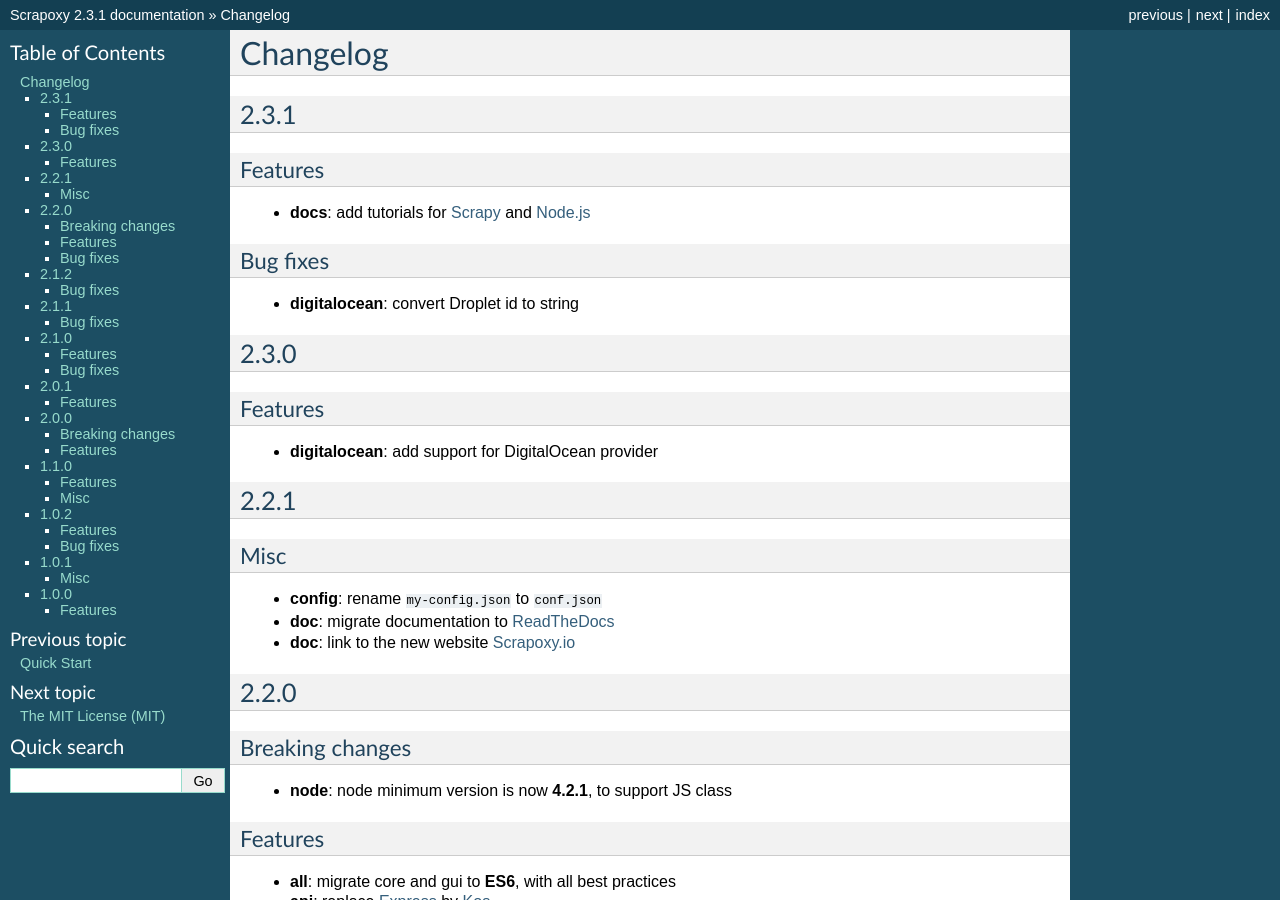
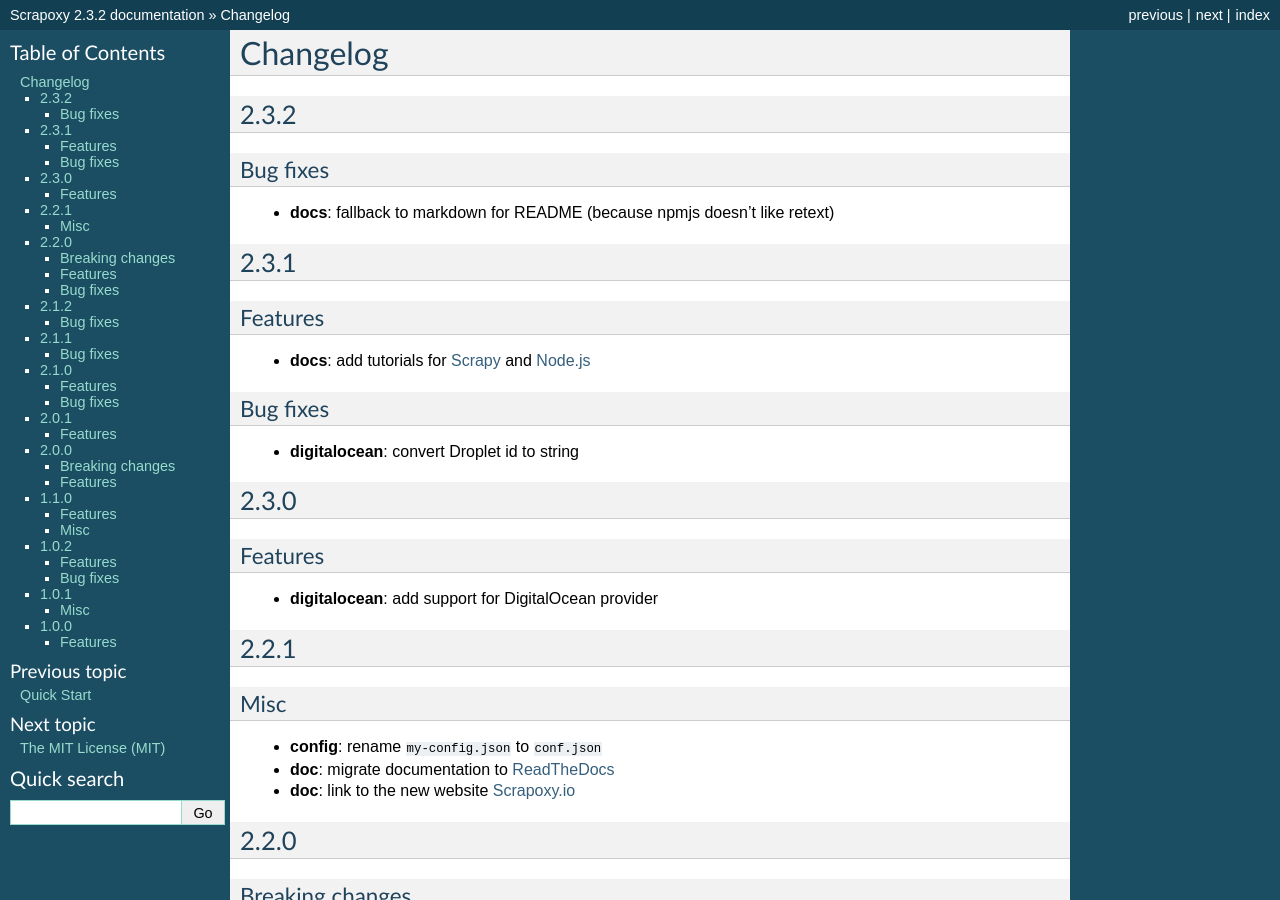
Before and after one commit to zahlio/scrapoxy, a Sphinx documentation site: the page built from docs/changelog.rst, in a window 1280 px wide and 900 px high. Built offline with Sphinx 7.4.7, drawn with Linux system fonts in a browser that asks for light colours; some of the changed text lies outside the part shown.

Commit message:
feat(release): create release 2.3.2

```diff
--- a/docs/changelog.rst
+++ b/docs/changelog.rst
@@ -1,6 +1,15 @@
 =========
 Changelog
 =========
+
+2.3.2
+=====
+
+Bug fixes
+---------
+
+- **docs**: fallback to markdown for README (because npmjs doesn't like retext)
+
 
 2.3.1
 =====
--- a/docs/conf.py
+++ b/docs/conf.py
@@ -55,9 +55,9 @@ author = u'Fabien Vauchelles'
 # built documents.
 #
 # The short X.Y version.
-version = u'2.3.1'
+version = u'2.3.2'
 # The full version, including alpha/beta/rc tags.
-release = u'2.3.1'
+release = u'2.3.2'
 
 # The language for content autogenerated by Sphinx. Refer to documentation
 # for a list of supported languages.
--- a/package.json
+++ b/package.json
@@ -1,6 +1,6 @@
 {
     "name": "scrapoxy",
-    "version": "2.3.1",
+    "version": "2.3.2",
     "main": "index.js",
     "author": {
         "name": "Fabien Vauchelles",
```
Also changed, not shown: 2 other files.
